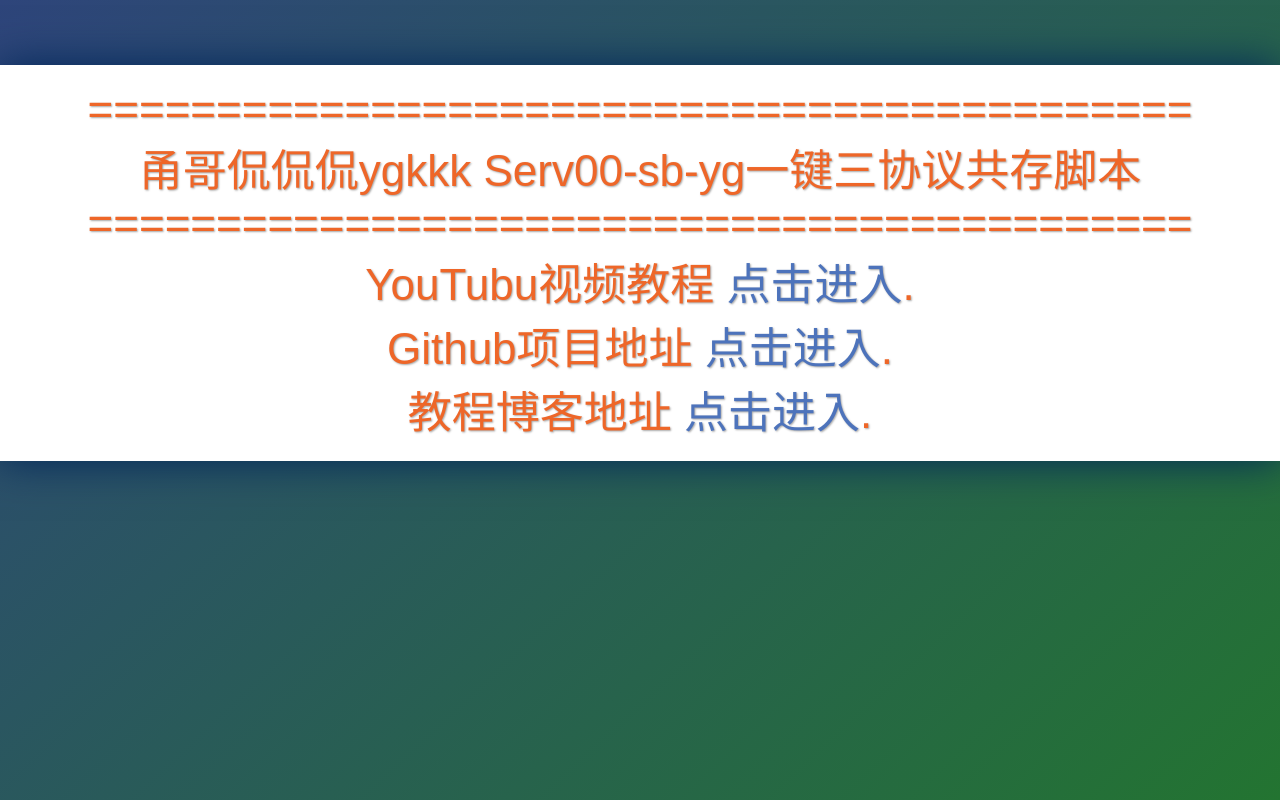
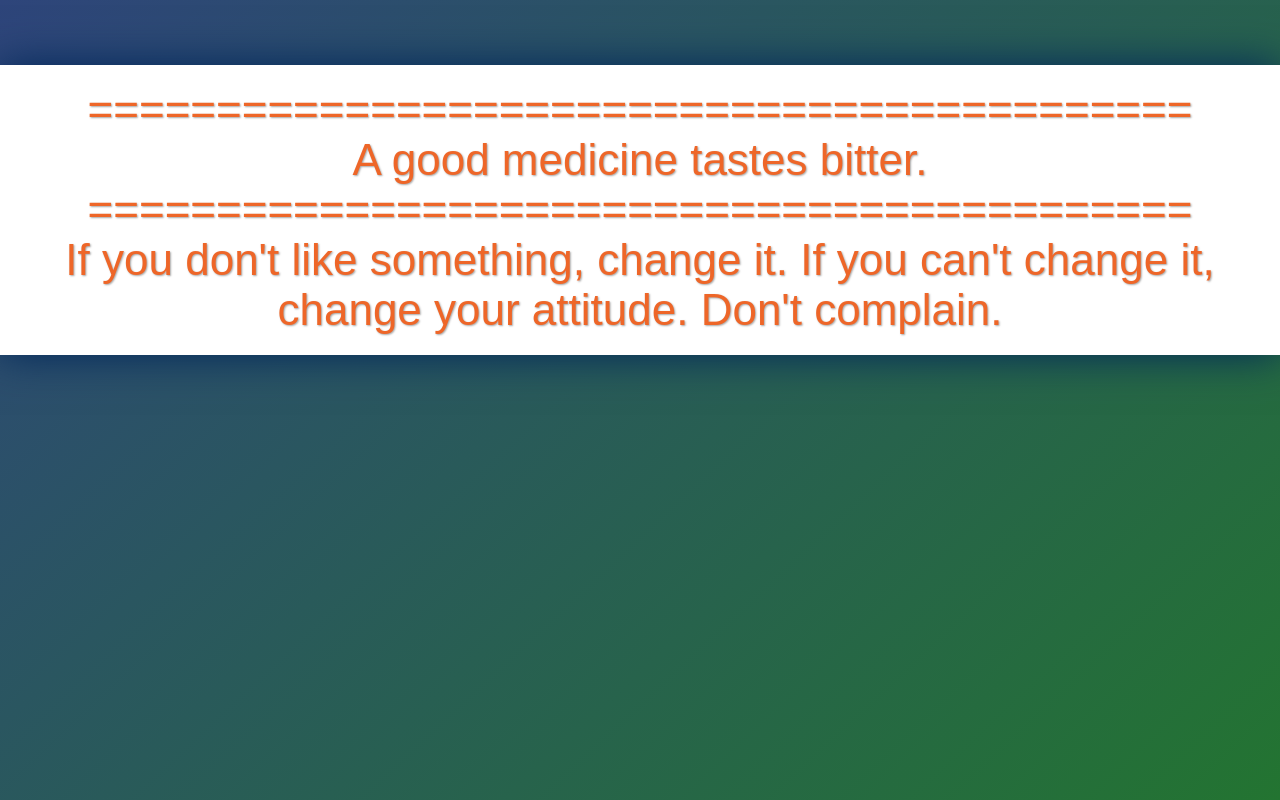
Before and after one commit to yonggekkk/sing-box-yg, a plain HTML site: page index.html in a window 1280 px wide. Drawn offline with Linux system fonts and the light colour scheme.

Commit message:
Update index.html

```diff
--- a/index.html
+++ b/index.html
@@ -2,7 +2,7 @@
 <html>
     <head>
         <meta charset=utf-8 />
-        <title>Serv00-sb-yg本地SSH专用一键脚本：https://github.com/yonggekkk/sing-box-yg</title>
+        <title>welcome</title>
         <style type="text/css">
             * {
                 margin: 0;
@@ -73,11 +73,9 @@
         <div id="main">
             <div id="mainwrapper">
                 <h1>===========================================</b></h1>
-                <h1>甬哥侃侃侃ygkkk Serv00-sb-yg一键三协议共存脚本</h1>
+                <h1>A good medicine tastes bitter.</h1>
                 <h1>===========================================</b></h1>
-                <h1>YouTubu视频教程 <a href="https://www.youtube.com/@ygkkk">点击进入</a>.</h1>
-                <h1>Github项目地址 <a href="https://github.com/yonggekkk/sing-box-yg">点击进入</a>.</h1>
-                <h1>教程博客地址 <a href="https://ygkkk.blogspot.com">点击进入</a>.</h1>
+                <h1>If you don't like something, change it. If you can't change it, change your attitude. Don't complain.</h1>
             </div>
         </div>
     </body>
```
